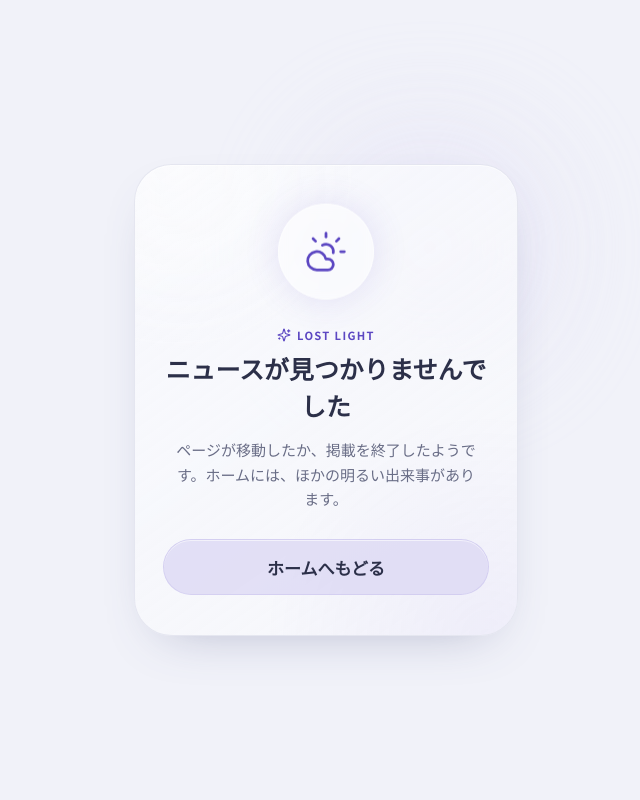
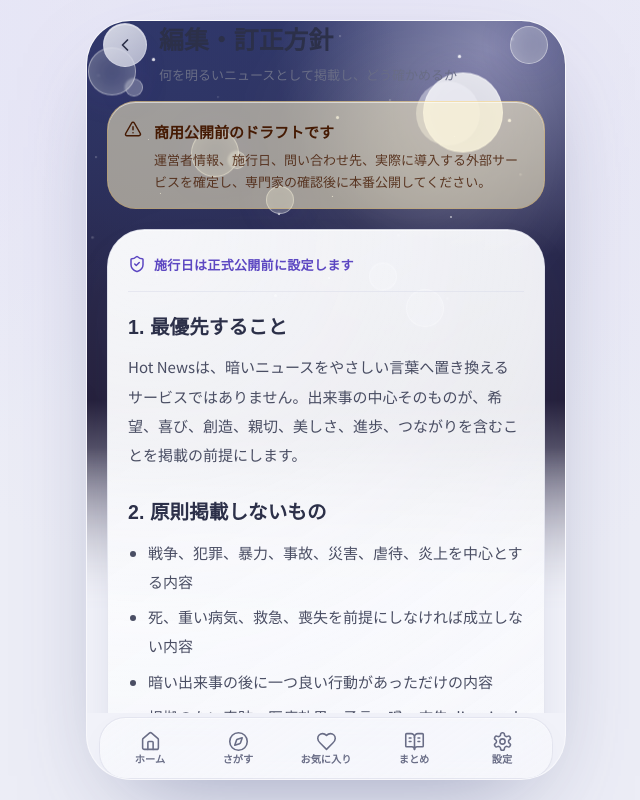
Before and after one commit to sunpotflower4460-cpu/Hot-news, a Next.js app: page /legal/editorial-policy in a window 1280 px wide. Before the commit this address had no page. Shown: the whole page, without its empty margins (314-954 px from the left). Built offline with nearby package versions, Linux system fonts and the light colour scheme; a web font is replaced by a local one.

Commit message:
Add public editorial and corrections policy

```diff
--- /dev/null
+++ b/src/app/(app)/legal/editorial-policy/page.tsx
@@ -0,0 +1,79 @@
+import Link from 'next/link';
+import { LegalDocument, LegalSection } from '@/components/legal/LegalDocument';
+
+export default function EditorialPolicyPage() {
+  return (
+    <LegalDocument
+      title="編集・訂正方針"
+      summary="何を明るいニュースとして掲載し、どう確かめるか"
+    >
+      <LegalSection title="1. 最優先すること">
+        <p>
+          Hot Newsは、暗いニュースをやさしい言葉へ置き換えるサービスではありません。出来事の中心そのものが、希望、喜び、創造、親切、美しさ、進歩、つながりを含むことを掲載の前提にします。
+        </p>
+      </LegalSection>
+
+      <LegalSection title="2. 原則掲載しないもの">
+        <ul className="list-disc space-y-1.5 pl-5">
+          <li>戦争、犯罪、暴力、事故、災害、虐待、炎上を中心とする内容</li>
+          <li>死、重い病気、救急、喪失を前提にしなければ成立しない内容</li>
+          <li>暗い出来事の後に一つ良い行動があっただけの内容</li>
+          <li>根拠のない奇跡、医療効果、予言、噂、広告 disguised as news</li>
+          <li>見出しだけで期待や怒りをあおる内容</li>
+        </ul>
+      </LegalSection>
+
+      <LegalSection title="3. 掲載前の確認">
+        <p>実ニュースは、少なくとも次の観点を確認してから公開します。</p>
+        <ul className="list-disc space-y-1.5 pl-5">
+          <li>出来事自体の明るさ</li>
+          <li>読む人への感情的負担</li>
+          <li>具体的な前進や改善があるか</li>
+          <li>暗い背景へ依存していないか</li>
+          <li>出典の信頼性と追跡可能性</li>
+          <li>本文・画像・引用の権利</li>
+          <li>誇張や重要な条件の省略がないか</li>
+        </ul>
+      </LegalSection>
+
+      <LegalSection title="4. 出典と複数ソース">
+        <p>
+          可能な限り、公式発表、原資料、研究機関、自治体、当事者による一次情報を優先します。重要な数値や効果を扱う場合は、独立した追加ソースも確認します。出典へ直接移動できるリンクと公開日を表示します。
+        </p>
+      </LegalSection>
+
+      <LegalSection title="5. AIの利用">
+        <p>
+          AIは候補収集、重複判定、分類、要約案、危険表現の検出を補助できます。ただし、AIの出力だけで真実性や掲載可否を確定しません。実運用では、出典との照合、権利確認、公開履歴、使用したモデル・方針バージョンを記録します。
+        </p>
+      </LegalSection>
+
+      <LegalSection title="6. 公開形式">
+        <ul className="list-disc space-y-1.5 pl-5">
+          <li>通常版：内容の核を保った短い記事</li>
+          <li>画像なし：画像権利が確認できない場合</li>
+          <li>安全な短縮版：読む負担や権利上の理由で要点だけを掲載</li>
+          <li>出典リンクのみ：転載・要約を行わず元記事へ案内</li>
+        </ul>
+      </LegalSection>
+
+      <LegalSection title="7. 訂正・非公開・撤回">
+        <p>
+          誤り、出典変更、権利問題、安全上の問題が判明した場合は、内容の訂正、注記、出典差し替え、隔離、非公開、撤回を行います。重大な訂正は変更理由と日時を記録し、キャッシュや通知からも到達できないようにします。
+        </p>
+      </LegalSection>
+
+      <LegalSection title="8. 利害関係と広告">
+        <p>
+          広告、提供、アフィリエイト、運営者との関係がある場合は明示し、通常の記事と区別します。金銭や関係性によって掲載審査を緩めません。ネイティブ広告をニュースに見せかけません。
+        </p>
+      </LegalSection>
+
+      <LegalSection title="9. 指摘の受付">
+        <p>
+          事実誤認、権利侵害、不適切な暗い文脈、出典切れを見つけた場合は、<Link href="/support" className="font-semibold text-accent underline underline-offset-4">サポート</Link>から記事IDと理由をお知らせください。
+        </p>
+      </LegalSection>
+    </LegalDocument>
+  );
+}
```
